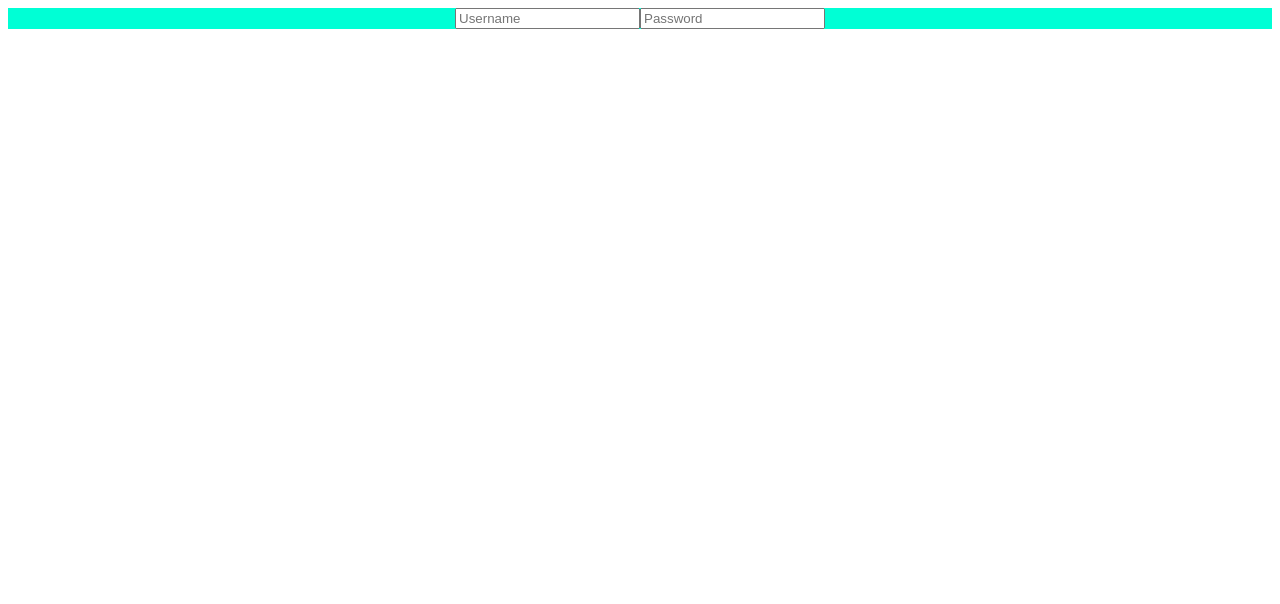
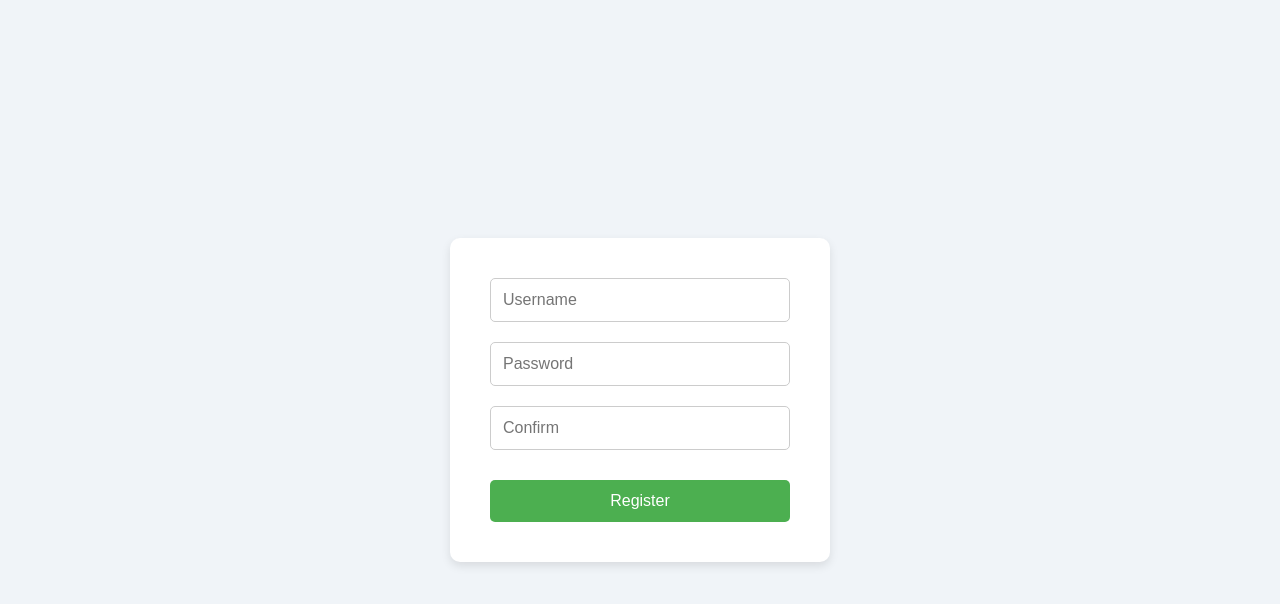
Before and after one commit to AbayTesfaye/React-Learning-Progress, a React (Create React App) app in the folder react-tutor/: page / in a window 1280 px wide. Shown: the top 604 px of the page. Built offline with nearby package versions, Linux system fonts and the light colour scheme.

Commit message:
Day 6: About State

```diff
--- a/react-tutor/src/App.css
+++ b/react-tutor/src/App.css
@@ -1,29 +1,61 @@
-#root {
-  background: rgb(0, 255, 213);
+/* General Styles */
+body {
+  font-family: "Arial", sans-serif;
+  background-color: #f0f4f8;
+  display: flex;
+  justify-content: center;
+  align-items: center;
+  height: 100vh;
+  margin: 0;
 }
-.app {
+
+/* Form Container */
+form {
+  background-color: #fff;
+  padding: 40px;
+  border-radius: 10px;
+  box-shadow: 0 4px 10px rgba(0, 0, 0, 0.1);
   display: flex;
   flex-direction: column;
-  align-items: center; /* Center content horizontally */
+  gap: 20px;
+  width: 300px;
 }
 
-.cardContainer {
-  display: fl;
-  /* justify-content: space-between; */
-  flex-wrap: wrap; /* Allow cards to wrap to the next row if necessary */
-  gap: 20px; /* Add space between cards */
-  padding: 20px;
-  width: 100%; /* Ensure the container takes the full width */
-  max-width: 1200px; /* Optional: set a maximum width */
+/* Input Fields */
+input {
+  padding: 12px;
+  font-size: 16px;
+  border: 1px solid #ccc;
+  border-radius: 5px;
+  width: 100%;
+  box-sizing: border-box;
 }
 
-.cardContainer > div {
-  display: flex;
-  flex-direction: column;
-  align-items: center;
-  padding: 20px;
-  border: 1px solid #ddd;
-  border-radius: 8px;
-  box-shadow: 0 4px 8px rgba(0, 0, 0, 0.1);
-  width: 300px; /* Set a width for each card */
+input:focus {
+  border-color: #4caf50;
+  outline: none;
 }
+
+/* Submit Button */
+button {
+  padding: 12px;
+  background-color: #4caf50;
+  color: white;
+  border: none;
+  border-radius: 5px;
+  font-size: 16px;
+  cursor: pointer;
+  margin-top: 10px;
+}
+
+button:hover {
+  background-color: #45a049;
+}
+
+/* Optional: Responsive design */
+@media (max-width: 400px) {
+  form {
+    width: 90%;
+    padding: 20px;
+  }
+}
--- a/react-tutor/src/App.js
+++ b/react-tutor/src/App.js
@@ -1,33 +1,13 @@
-import Card from "./components/Card";
-import informations from "./information";
+import { useState } from "react";
+import Form from "./components/Form";
 
-function createCard(information) {
+function App() {
+  const [isRegister, setIsRegister] = useState(false);
   return (
-    <Card
-      img={information.imgURL}
-      name={information.name}
-      discription={information.discription}
-    />
+    <div>
+      <Form isRegister={isRegister} setIsRegister={setIsRegister} />
+    </div>
   );
 }
 
-var isLoggedIn = false;
-
-function renderConditionaly() {
-  if (isLoggedIn) {
-    return <h1>Hello</h1>;
-  } else {
-    return (
-      <form action="">
-        <input placeholder="Username" />
-        <input type="password" placeholder="Password" />
-      </form>
-    );
-  }
-}
-
-function App() {
-  return <div className="app">{renderConditionaly()}</div>;
-}
-
 export default App;
--- /dev/null
+++ b/react-tutor/src/components/Form.jsx
@@ -0,0 +1,14 @@
+import Input from "./Input";
+import "../App.css";
+function Form(props) {
+  return (
+    <form>
+      <Input type="text" placeholder="Username" />
+      <Input type="password" placeholder="Password" />
+      {!props.isRegister && <Input type="password" placeholder="Confirm" />}
+      <button>{props.isRegister ? "Login" : "Register"}</button>
+    </form>
+  );
+}
+
+export default Form;
--- /dev/null
+++ b/react-tutor/src/components/Input.jsx
@@ -0,0 +1,5 @@
+function Input(props) {
+  return <input type={props.type} placeholder={props.placeholder} />;
+}
+
+export default Input;
```
